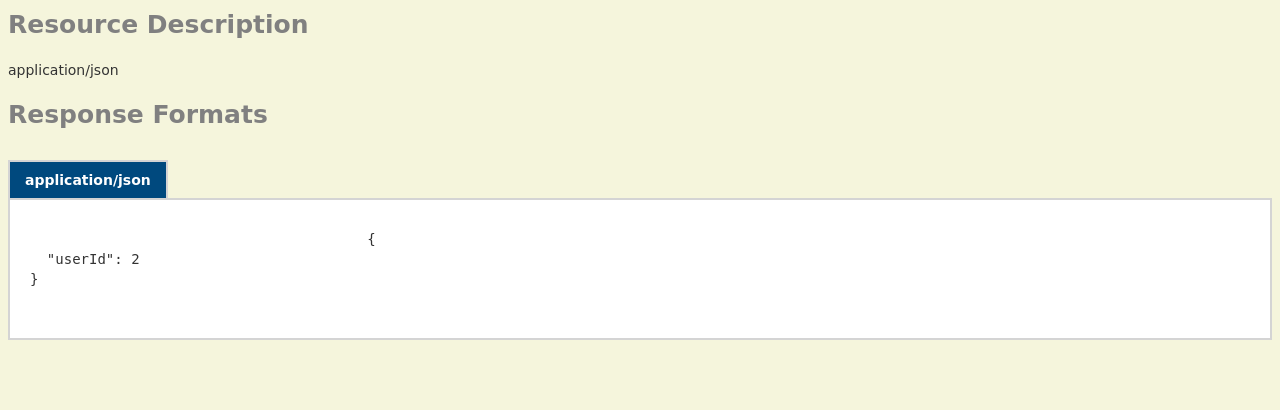
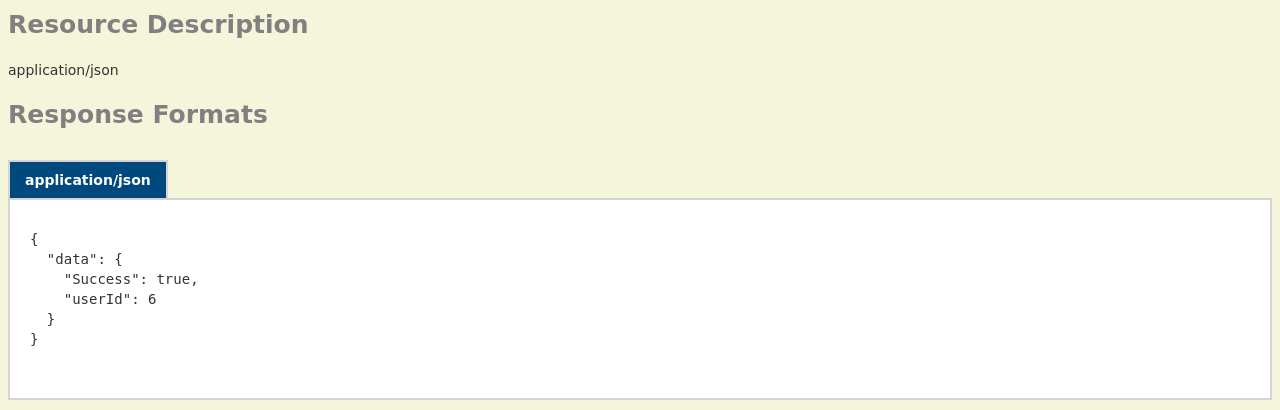
Before and after one commit to mcclainandrew/lunchrollServer, a Flask app: page /help/user/updateUser in a window 1280 px wide. Shown: the part 894-1304 px from the top of the page. Before the commit the page ends 1234 px from the top, so only its background shows below. Run offline with Flask 2, Linux system fonts and the light colour scheme.

Commit message:
updated updateUser help page to match actual response

```diff
--- a/app/templates/updateUser.html
+++ b/app/templates/updateUser.html
@@ -90,8 +90,11 @@
 		<div class="sample-content">
 			<span>
 				<pre class="wrapped">
-					{
-  "userId": 2
+{
+  "data": {
+    "Success": true,
+    "userId": 6
+  }
 }
 				</pre>
 			</span>
```
